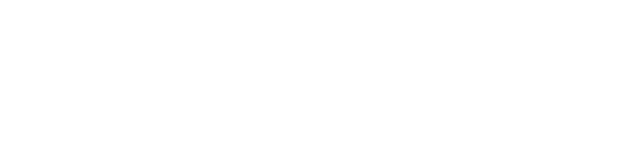
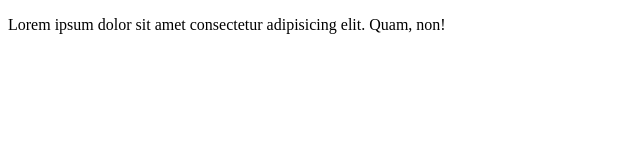
Before and after one commit to JessDAG13/test-repositorio, a plain HTML site: page index.html in a window 1280 px wide. Shown: the whole page, without its empty margins (0-640 px from the left). Drawn offline with Linux system fonts and the light colour scheme.

Commit message:
Agregado div contenedor

```diff
--- a/index.html
+++ b/index.html
@@ -8,5 +8,12 @@
 </head>
 <body>
 
+    <!--DIV CONTENEDOR 1-->
+    <div class="container">
+            <div class="row">
+                <p>Lorem ipsum dolor sit amet consectetur adipisicing elit. Quam, non!</p>
+            </div>
+    </div>
+
 </body>
 </html>
```
